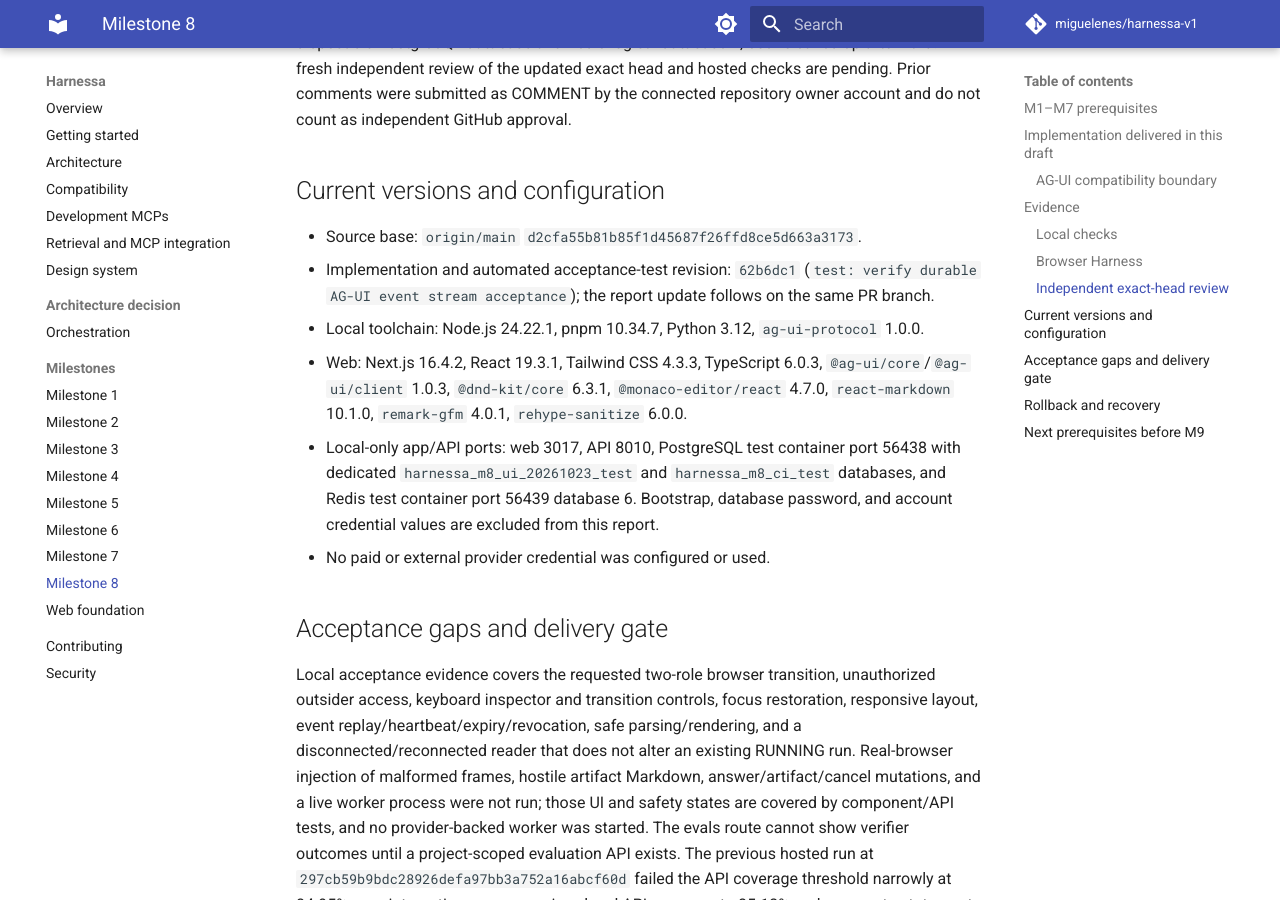
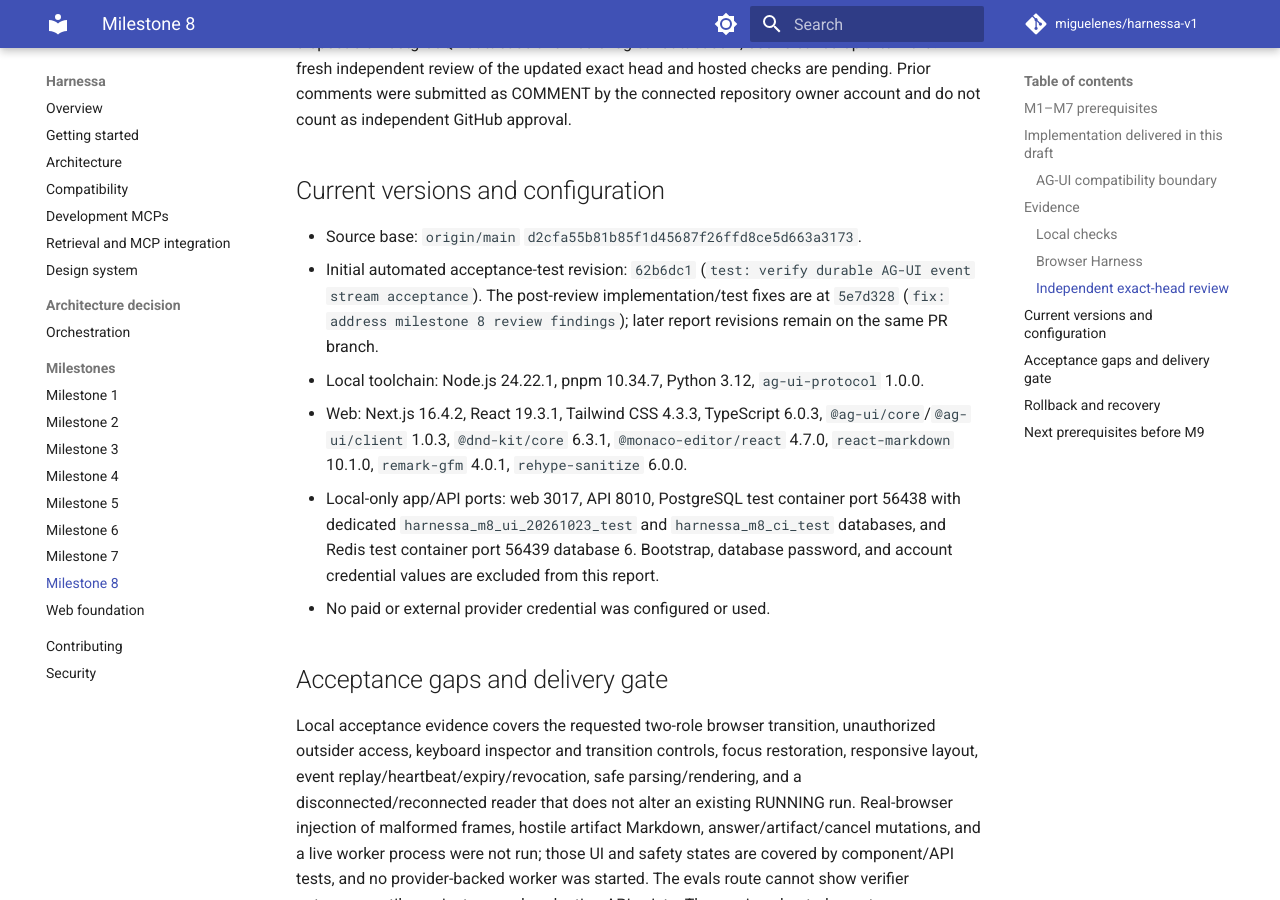
Before and after one commit to miguelenes/harnessa-v1, an MkDocs documentation site: the page built from docs/milestones/08.md, in a window 1280 px wide and 900 px high, scrolled down 5286 px. Built offline with MkDocs 1.6.1 and Material for MkDocs 9.7.7, drawn with Linux system fonts in a browser that asks for light colours; comment, search, counter and statistics services are not loaded.

Commit message:
docs: identify milestone 8 review revision

```diff
--- a/docs/milestones/08.md
+++ b/docs/milestones/08.md
@@ -69,7 +69,7 @@
 ## Current versions and configuration
 
 - Source base: `origin/main` `d2cfa55b81b85f1d45687f26ffd8ce5d663a3173`.
-- Implementation and automated acceptance-test revision: `62b6dc1` (`test: verify durable AG-UI event stream acceptance`); the report update follows on the same PR branch.
+- Initial automated acceptance-test revision: `62b6dc1` (`test: verify durable AG-UI event stream acceptance`). The post-review implementation/test fixes are at `5e7d328` (`fix: address milestone 8 review findings`); later report revisions remain on the same PR branch.
 - Local toolchain: Node.js 24.22.1, pnpm 10.34.7, Python 3.12, `ag-ui-protocol` 1.0.0.
 - Web: Next.js 16.4.2, React 19.3.1, Tailwind CSS 4.3.3, TypeScript 6.0.3, `@ag-ui/core`/`@ag-ui/client` 1.0.3, `@dnd-kit/core` 6.3.1, `@monaco-editor/react` 4.7.0, `react-markdown` 10.1.0, `remark-gfm` 4.0.1, `rehype-sanitize` 6.0.0.
 - Local-only app/API ports: web 3017, API 8010, PostgreSQL test container port 56438 with dedicated `harnessa_m8_ui_20261023_test` and `harnessa_m8_ci_test` databases, and Redis test container port 56439 database 6. Bootstrap, database password, and account credential values are excluded from this report.
```
